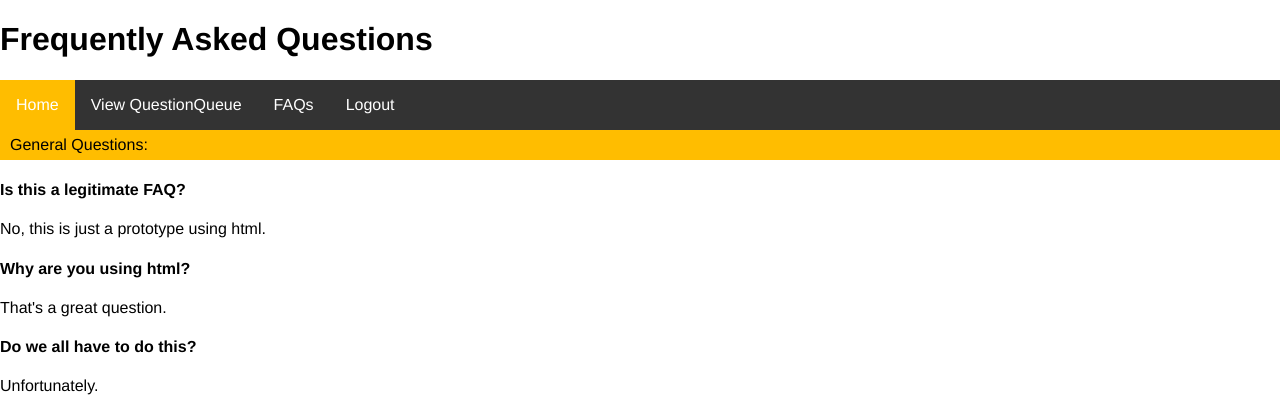
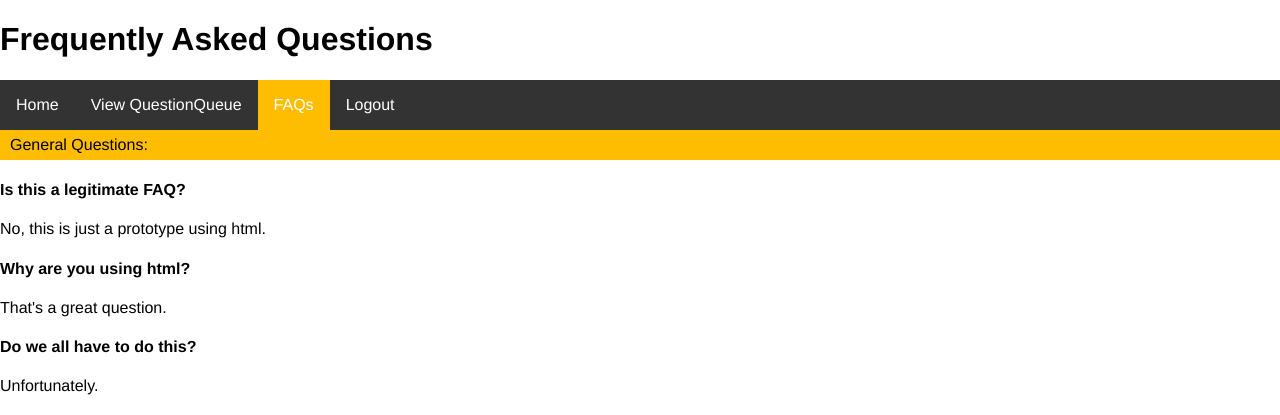
Before and after one commit to Team804/Project, a Python web app: template panthertaleslol/templates/FAQAdminView.html in a window 1280 px wide. Shown: the top 415 px of the page. Run offline with Jinja, Linux system fonts and the light colour scheme; the template is opened without the code that fills it, so the values that code supplies are empty.

Commit message:
Update FAQAdminView.html

```diff
--- a/panthertaleslol/templates/FAQAdminView.html
+++ b/panthertaleslol/templates/FAQAdminView.html
@@ -16,9 +16,9 @@
 		</div>
 		<div>
 			<ul class="navbar">
-				<li class="navitem"><a class = "current navlink" href="/">Home</a></li>
+				<li class="navitem"><a class = "navlink" href="/">Home</a></li>
 				<li class="navitem"><a class="navlink" href="/questionqueue">View QuestionQueue</a></li>
-				<li class="navitem"><a class="navlink" href="/FAQADMIN">FAQs</a></li>
+				<li class="navitem"><a class="current navlink" href="/FAQADMIN">FAQs</a></li>
 				<li class="navitem"><a class="navlink" href="/">Logout</a></li>
 			</ul>
 		</div>
```
